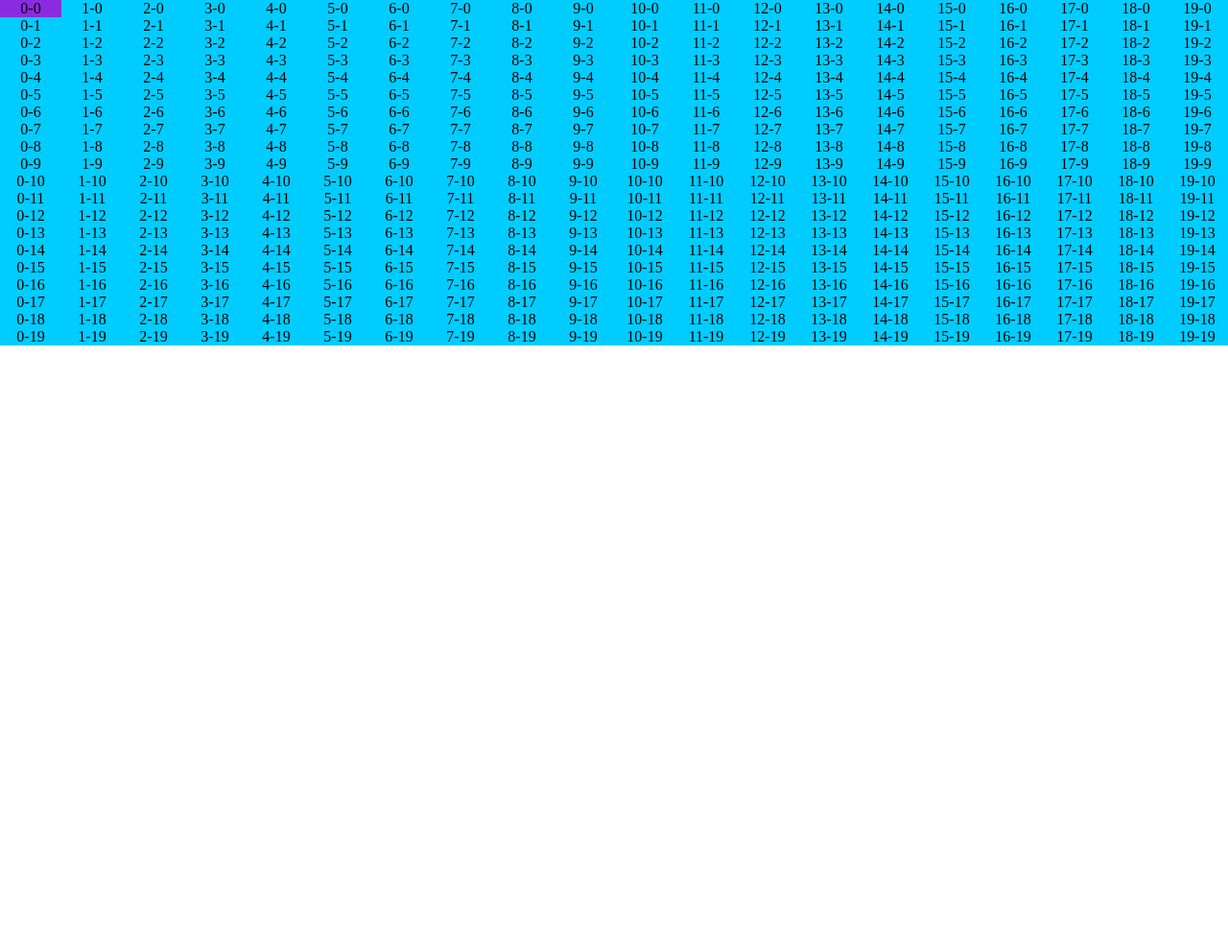
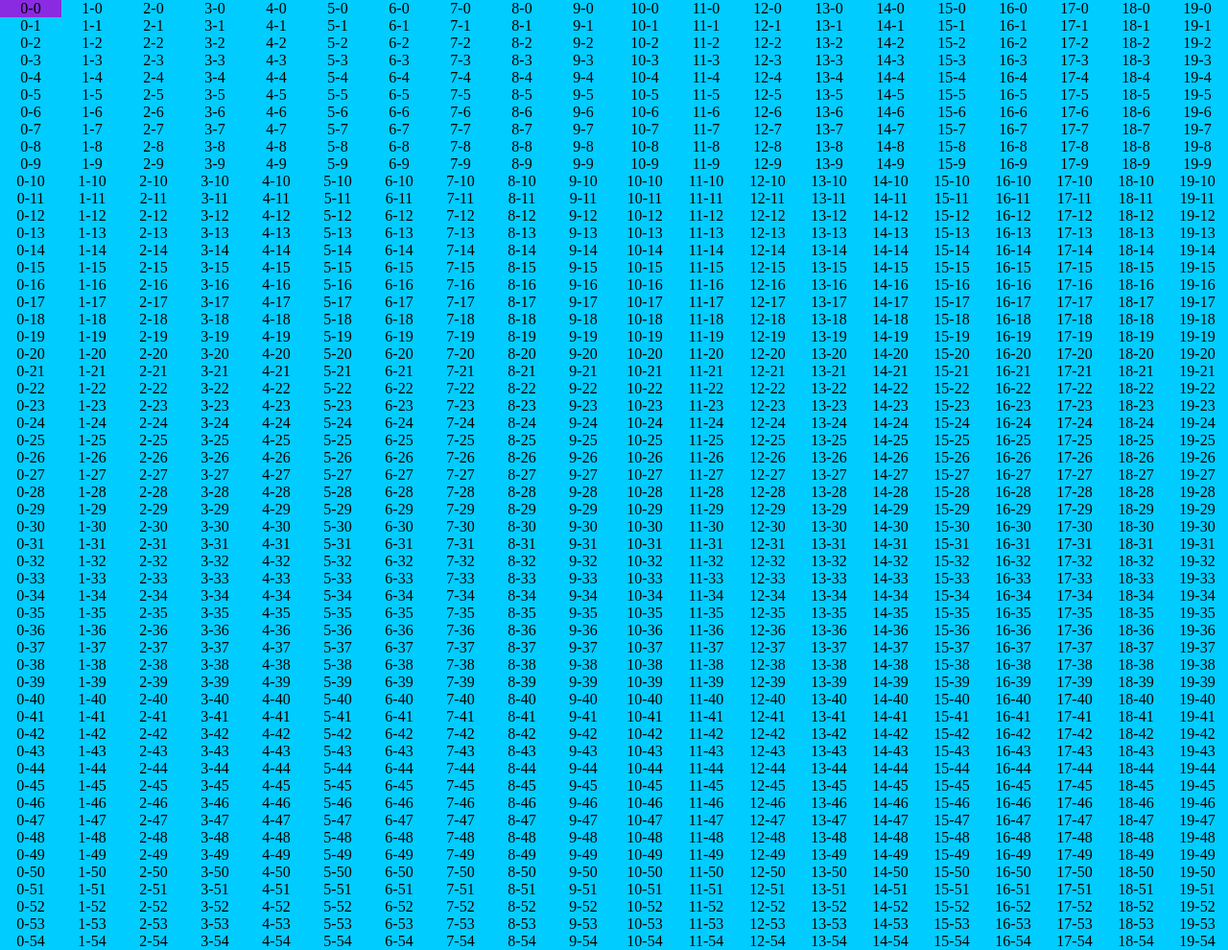
Before and after one commit to cosmiccat2/sketchy-echy, a plain HTML site: page index.html in a window 1280 px wide. Shown: the whole page at 96% size. Before the commit the page ends 800 px from the top, so only its background shows below. Drawn offline with Linux system fonts and the light colour scheme.

Commit message:
Update index.html

```diff
--- a/index.html
+++ b/index.html
@@ -10,7 +10,7 @@
 <body style="height: 100%;">
     <script>
      var columns = 20;
-    var rows = 20;
+    var rows = 55;
 
     var grid = document.createElement('div');
     grid.className = 'grid';
```
